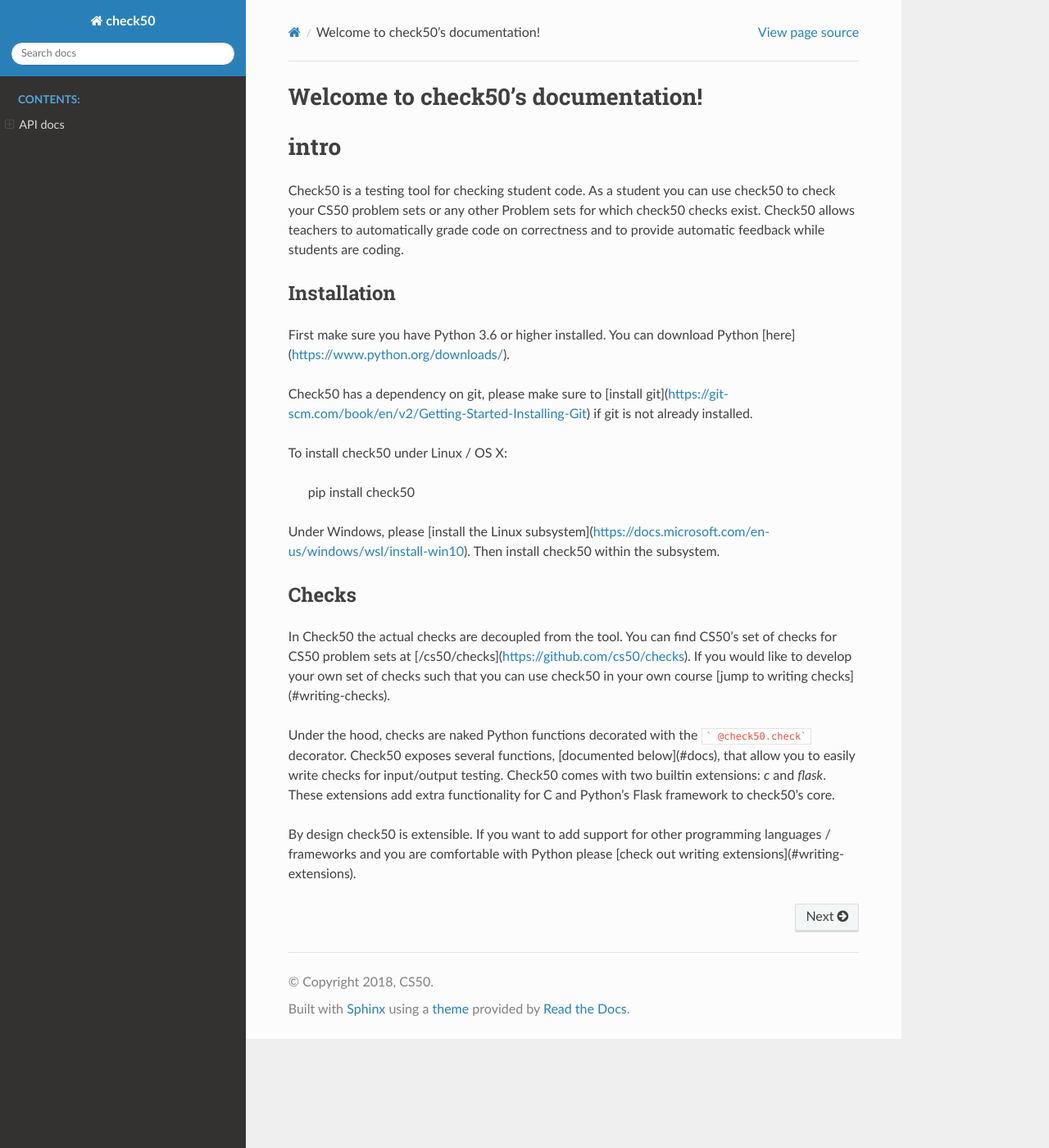
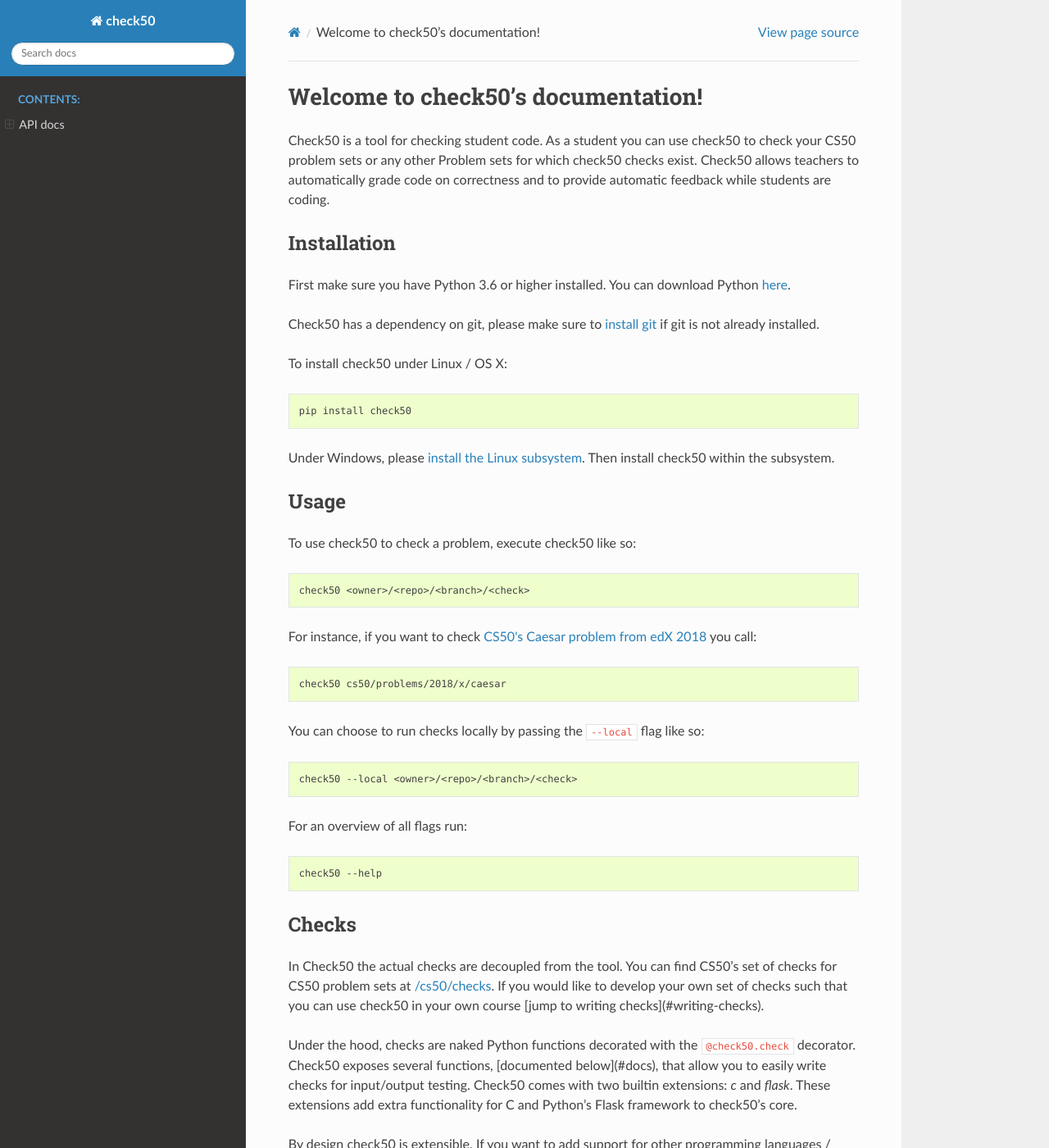
Before and after one commit to cs50/check50, a Sphinx documentation site: the page built from docs/source/index.rst, in a window 1280 px wide and 1400 px high. Shown: the whole window at 82% size. Built offline with Sphinx 7.4.7 and the Read the Docs theme 2.0.0, drawn with Linux system fonts in a browser that asks for light colours.

Commit message:
migrating README to docs

````diff
--- a/docs/source/index.rst
+++ b/docs/source/index.rst
@@ -21,30 +16,74 @@
 .. * :ref:`modindex`
 .. * :ref:`search`
 
-.. _intro:
-
-intro
-=========
-
-Check50 is a testing tool for checking student code. As a student you can use check50 to check your CS50 problem sets or any other Problem sets for which check50 checks exist. Check50 allows teachers to automatically grade code on correctness and to provide automatic feedback while students are coding.
+Check50 is a tool for checking student code. As a student you can use check50 to check your CS50 problem sets or any other Problem sets for which check50 checks exist. Check50 allows teachers to automatically grade code on correctness and to provide automatic feedback while students are coding.
 
 Installation
 ************
 
-First make sure you have Python 3.6 or higher installed. You can download Python [here](https://www.python.org/downloads/).
+First make sure you have Python 3.6 or higher installed. You can download Python |download_python|.
 
-Check50 has a dependency on git, please make sure to [install git](https://git-scm.com/book/en/v2/Getting-Started-Installing-Git) if git is not already installed.
+.. |download_python| raw:: html
+
+   <a href="https://git-scm.com/book/en/v2/Getting-Started-Installing-Git" target="_blank">here</a>
+
+Check50 has a dependency on git, please make sure to |install_git| if git is not already installed.
+
+.. |install_git| raw:: html
+
+   <a href="https://git-scm.com/book/en/v2/Getting-Started-Installing-Git" target="_blank">install git</a>
 
 To install check50 under Linux / OS X:
 
+.. code-block:: bash
+
     pip install check50
 
-Under Windows, please [install the Linux subsystem](https://docs.microsoft.com/en-us/windows/wsl/install-win10). Then install check50 within the subsystem.
+Under Windows, please |install_windows_sub|. Then install check50 within the subsystem.
+
+.. |install_windows_sub| raw:: html
+
+   <a href="https://docs.microsoft.com/en-us/windows/wsl/install-win10" target="_blank">install the Linux subsystem</a>
+
+Usage
+*******
+
+To use check50 to check a problem, execute check50 like so:
+
+.. code-block:: bash
+
+    check50 <owner>/<repo>/<branch>/<check>
+
+For instance, if you want to check |2018x_caesar| you call:
+
+.. |2018x_caesar| raw:: html
+
+   <a href="https://github.com/cs50/problems/tree/2018/x/caesar" target="_blank">CS50's Caesar problem from edX 2018</a>
+
+.. code-block:: bash
+
+    check50 cs50/problems/2018/x/caesar
+
+You can choose to run checks locally by passing the ``--local`` flag like so:
+
+.. code-block:: bash
+
+    check50 --local <owner>/<repo>/<branch>/<check>
+
+For an overview of all flags run:
+
+.. code-block:: bash
+
+    check50 --help
 
 Checks
 *******
-In Check50 the actual checks are decoupled from the tool. You can find CS50's set of checks for CS50 problem sets at [/cs50/checks](https://github.com/cs50/checks). If you would like to develop your own set of checks such that you can use check50 in your own course [jump to writing checks](#writing-checks).
+In Check50 the actual checks are decoupled from the tool. You can find CS50's set of checks for CS50 problem sets at |cs50_checks|. If you would like to develop your own set of checks such that you can use check50 in your own course [jump to writing checks](#writing-checks).
 
-Under the hood, checks are naked Python functions decorated with the ``` @check50.check``` decorator. Check50 exposes several functions, [documented below](#docs), that allow you to easily write checks for input/output testing. Check50 comes with two builtin extensions: `c` and `flask`. These extensions add extra functionality for C and Python's Flask framework to check50's core.
+.. |cs50_checks| raw:: html
+
+   <a href="https://github.com/cs50/checks" target="_blank">/cs50/checks</a>
+
+Under the hood, checks are naked Python functions decorated with the ``@check50.check`` decorator. Check50 exposes several functions, [documented below](#docs), that allow you to easily write checks for input/output testing. Check50 comes with two builtin extensions: `c` and `flask`. These extensions add extra functionality for C and Python's Flask framework to check50's core.
 
 By design check50 is extensible. If you want to add support for other programming languages / frameworks and you are comfortable with Python please [check out writing extensions](#writing-extensions).
````
Also changed, not shown: other parts of docs/source/index.rst (+0 -5 lines).
